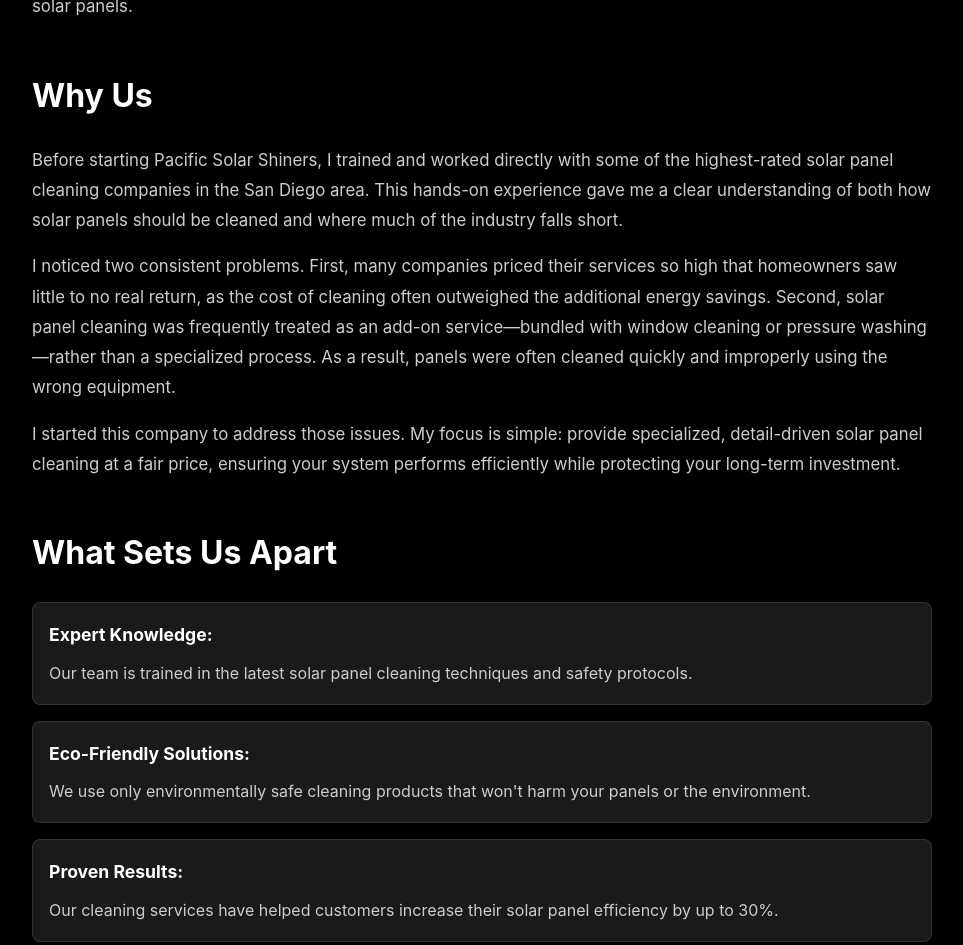
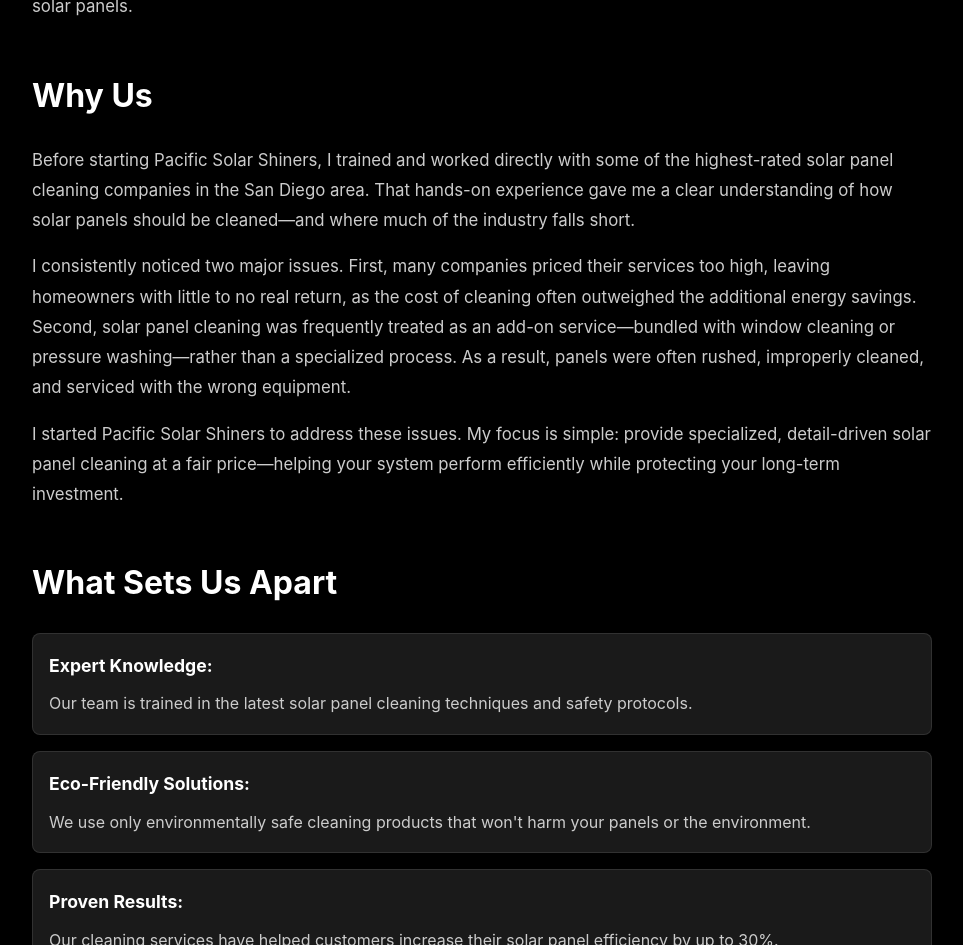
Before and after one commit to austink10/Pacific-Solar-Shiners, a Vue app: page /about in a window 1280 px wide. Shown: the part 792-1737 px from the top of the page, without its empty margins (158-1121 px from the left). Built offline with nearby package versions, Linux system fonts and the light colour scheme.

Commit message:
Update Why Us section text with revised content

```diff
--- a/src/views/About.vue
+++ b/src/views/About.vue
@@ -22,13 +22,13 @@
         <div class="content-section">
           <h2>Why Us</h2>
           <p>
-            Before starting Pacific Solar Shiners, I trained and worked directly with some of the highest-rated solar panel cleaning companies in the San Diego area. This hands-on experience gave me a clear understanding of both how solar panels should be cleaned and where much of the industry falls short.
+            Before starting Pacific Solar Shiners, I trained and worked directly with some of the highest-rated solar panel cleaning companies in the San Diego area. That hands-on experience gave me a clear understanding of how solar panels should be cleaned—and where much of the industry falls short.
           </p>
           <p>
-            I noticed two consistent problems. First, many companies priced their services so high that homeowners saw little to no real return, as the cost of cleaning often outweighed the additional energy savings. Second, solar panel cleaning was frequently treated as an add-on service—bundled with window cleaning or pressure washing—rather than a specialized process. As a result, panels were often cleaned quickly and improperly using the wrong equipment.
+            I consistently noticed two major issues. First, many companies priced their services too high, leaving homeowners with little to no real return, as the cost of cleaning often outweighed the additional energy savings. Second, solar panel cleaning was frequently treated as an add-on service—bundled with window cleaning or pressure washing—rather than a specialized process. As a result, panels were often rushed, improperly cleaned, and serviced with the wrong equipment.
           </p>
           <p>
-            I started this company to address those issues. My focus is simple: provide specialized, detail-driven solar panel cleaning at a fair price, ensuring your system performs efficiently while protecting your long-term investment.
+            I started Pacific Solar Shiners to address these issues. My focus is simple: provide specialized, detail-driven solar panel cleaning at a fair price—helping your system perform efficiently while protecting your long-term investment.
           </p>
         </div>
 
```
